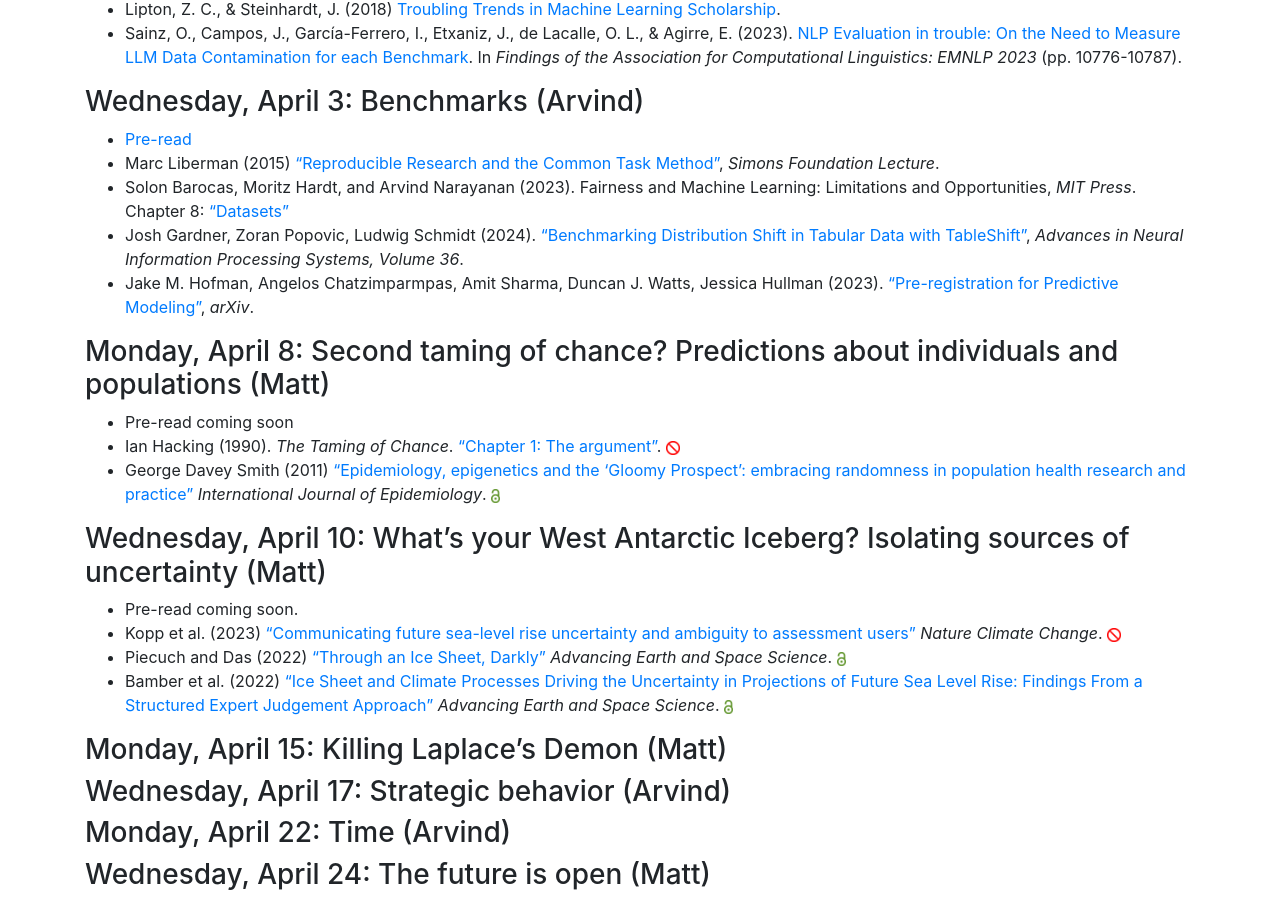
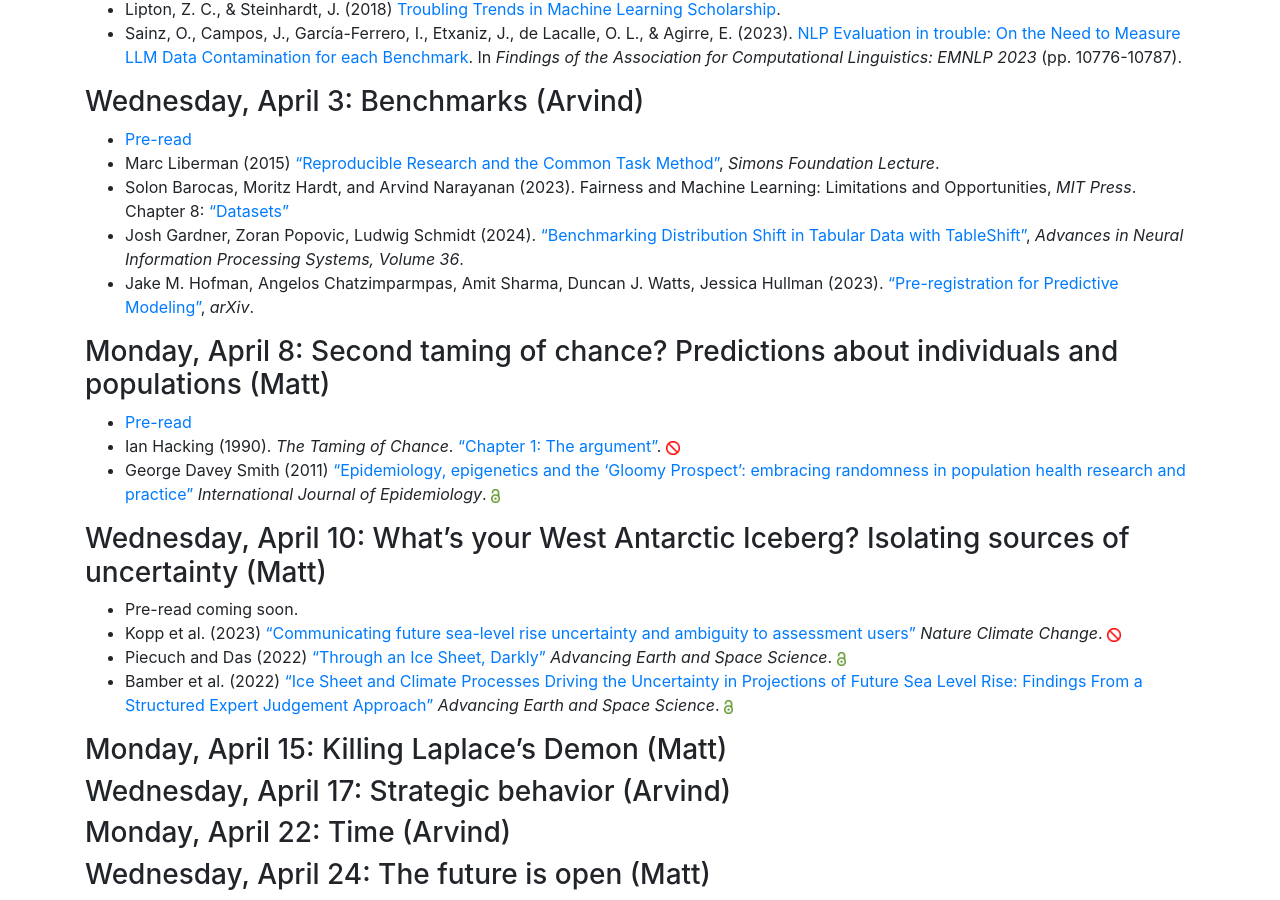
Before and after one commit to msalganik/soc555-cos598J_s2024, a Jekyll site: the page built from readings.md, in a window 1280 px wide and 900 px high, scrolled down 3681 px. Built offline with Jekyll 4.4.1, drawn with Linux system fonts in a browser that asks for light colours; comment, search, counter and statistics services are not loaded.

Commit message:
pre-read

```diff
--- a/readings.md
+++ b/readings.md
@@ -167,7 +167,7 @@ No required reading before class.
 
 ### Monday, April 8: Second taming of chance? Predictions about individuals and populations (Matt)
 
-- Pre-read coming soon
+- [Pre-read](https://docs.google.com/document/d/1PQ2igAF1oMiVDxqfMlIK6zauviXjcepJ84xkSAekLCM/edit?usp=sharing)
 - Ian Hacking (1990). _The Taming of Chance_. ["Chapter 1: The argument"](https://doi.org/10.1017/CBO9780511819766.001 ). <img src="https://msalganik.github.io/soc555-cos598J_s2024/images/closed.png" style="display: inline; height: 14px;" />
 - George Davey Smith (2011) ["Epidemiology, epigenetics and the ‘Gloomy Prospect’: embracing randomness in population health research and practice"](https://doi.org/10.1093/ije/dyr117) _International Journal of Epidemiology_. <img src="https://msalganik.github.io/soc555-cos598J_s2024/images/open.png" style="display: inline; height: 14px;" />
 
```
